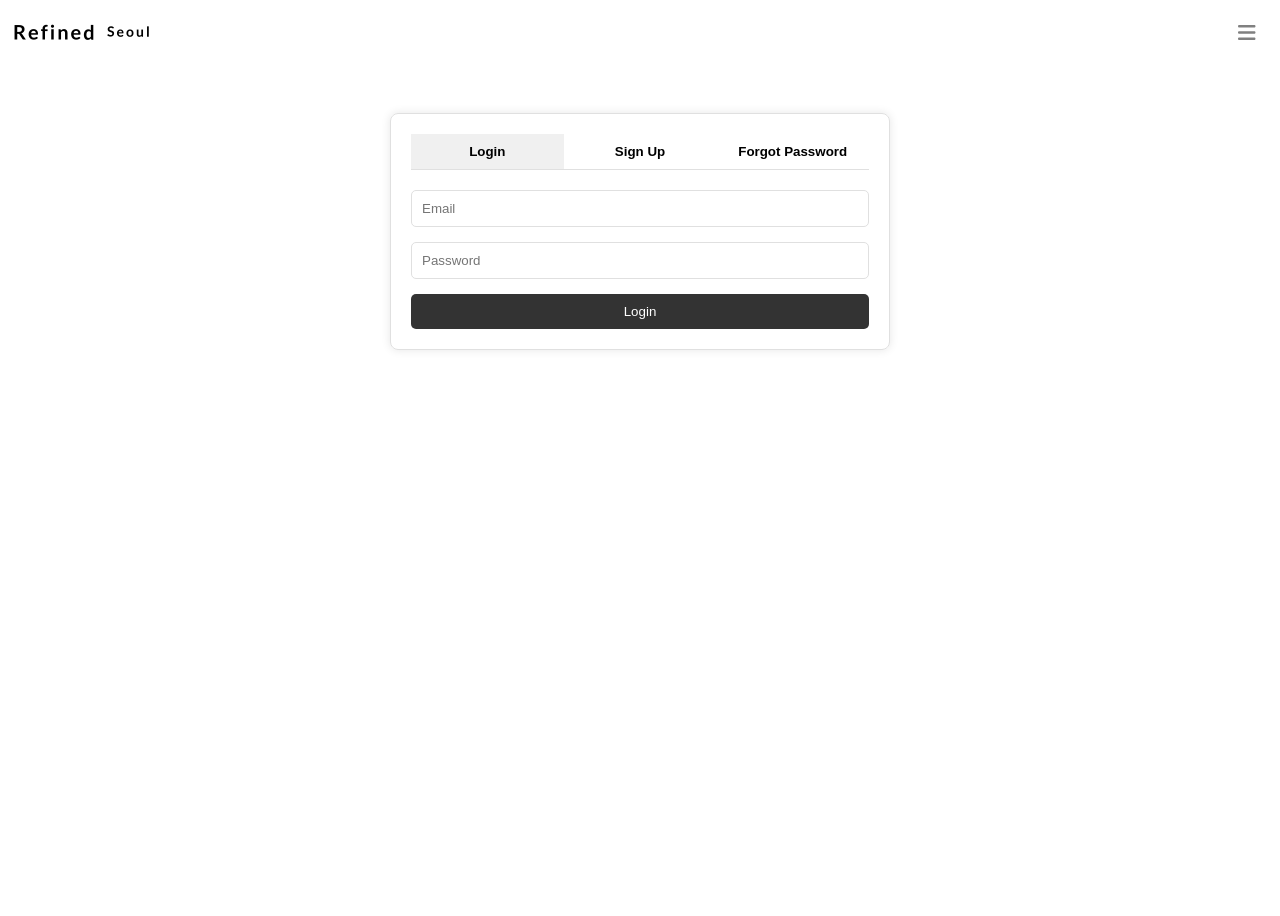
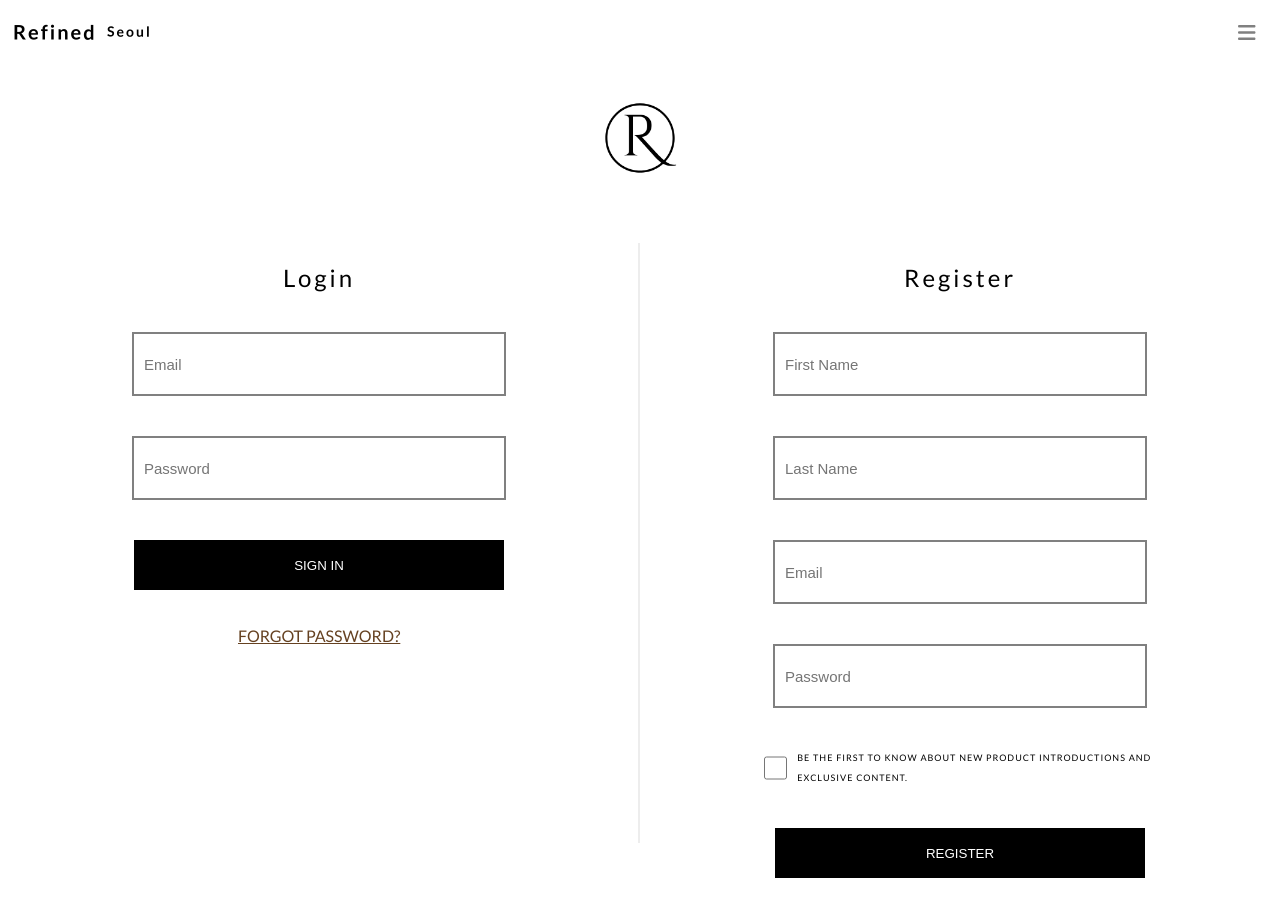
Before and after one commit to JunLee8108/Refined, a React (Create React App) app: page /Account in a window 1280 px wide. Shown: the top 916 px of the page. Before the commit the page ends 800 px from the top, so only its background shows below. Built offline with nearby package versions, Linux system fonts and the light colour scheme.

Commit message:
account page added

```diff
--- a/src/components/helpers/ItemSection.css
+++ b/src/components/helpers/ItemSection.css
@@ -8,7 +8,7 @@
 
 .item-top-bg-fade {
   opacity: 1;
-  transition: all 1s;
+  transition: all 1.3s;
 }
 
 .item-title {
--- a/src/components/helpers/Navbar.css
+++ b/src/components/helpers/Navbar.css
@@ -107,6 +107,14 @@ nav {
 .nav-menu li {
   margin-left: 20px;
   margin-right: 20px;
+}
+
+.nav-menu button {
+  border: none;
+  background-color: transparent;
+  width: 40px;
+  height: 30px;
+  cursor: pointer;
 }
 
 .nav-search {
--- a/src/components/helpers/Navbar.js
+++ b/src/components/helpers/Navbar.js
@@ -284,14 +284,12 @@ function Navbar() {
         </ul>
 
         <ul className="nav-menu display-flex-start">
-          <li>
-            <FontAwesomeIcon
-              icon="fa-solid fa-user-large"
-              size="lg"
-              onClick={() => {
-                closeContentsModal("/Account");
-              }}
-            />
+          <li
+            onClick={() => {
+              closeContentsModal("/Account");
+            }}
+          >
+            ACCOUNT
           </li>
           <li
             onClick={() => {
@@ -414,7 +412,11 @@ function Navbar() {
             <center>
               <div className="border-line-navbar"></div>
             </center>
-            <li>
+            <li
+              onClick={() => {
+                closeContentsModal("/Account");
+              }}
+            >
               <FontAwesomeIcon icon="fa-solid fa-user-large" size="lg" />
             </li>
             <li
--- a/src/components/pages/Account.css
+++ b/src/components/pages/Account.css
@@ -1,64 +1,157 @@
 .account-container {
-  width: 100%;
-  max-width: 500px;
-  margin: 50px auto;
-  padding: 20px;
-  border: 1px solid #e0e0e0;
-  border-radius: 8px;
-  box-shadow: 0px 0px 10px rgba(0, 0, 0, 0.1);
+  opacity: 0;
 }
 
-.account-nav {
-  display: flex;
-  justify-content: space-between;
-  border-bottom: 1px solid #e0e0e0;
-  margin-bottom: 20px;
+.account-container-fade {
+  opacity: 1;
+  transition: all 1.3s;
 }
 
-.account-nav button {
-  flex: 1;
-  padding: 10px;
-  border: none;
-  background-color: transparent;
-  cursor: pointer;
-  font-weight: bold;
-  transition: background-color 0.3s ease;
+.account-logo-container {
+  position: relative;
+  height: 150px;
+  background-image: url("../../../public/img/logo.png");
+  background-position: center;
+  background-size: contain;
+  background-repeat: no-repeat;
+  margin-left: auto;
+  margin-right: auto;
+  margin-bottom: 30px;
 }
 
-.account-nav button.active {
-  background-color: #f0f0f0;
+.account-logo-container button {
+  position: absolute;
+  width: 80px;
+  height: 80px;
+  cursor: pointer;
+  background-color: transparent;
+  border: none;
+  left: 50%;
+  top: 50%;
+  transform: translate(-50%, -50%);
 }
 
-.login-form,
-.signup-form,
-.forgot-form {
+.account-login-signup-container {
+  width: 70%;
+  height: 600px;
+  margin-left: auto;
+  margin-right: auto;
+  display: flex;
+  max-width: 1920px;
+}
+
+.account-login-signup-container form {
+  display: flex;
+  justify-content: center;
+  align-items: center;
+  flex-direction: column;
+  width: 50%;
+}
+
+.account-login-signup-container form h2 {
+  margin-bottom: 40px;
+  font-weight: 500;
+  letter-spacing: 3px;
+}
+
+.account-login-signup-container input[type="text"],
+.account-login-signup-container input[type="email"],
+.account-login-signup-container input[type="password"] {
+  width: 90%;
+  max-width: 350px;
+  height: 40px;
+  margin-bottom: 40px;
+  font-size: 15px;
+  padding: 10px;
+  border: 2px solid grey;
+}
+
+.account-login-signup-container button {
+  width: 97%;
+  max-width: 370px;
+  height: 50px;
+  border: none;
+  background-color: black;
+  color: white;
+  margin-bottom: 20px;
+  cursor: pointer;
+}
+
+.account-checkbox-container {
+  display: flex;
+  justify-content: center;
+  align-items: center;
+  margin-bottom: 40px;
+}
+
+.account-checkbox {
+  margin-right: 10px;
+  padding: 0;
+  width: 30px;
+  height: 30px;
+}
+
+.account-checkbox-container label {
+  font-size: 9px;
+  letter-spacing: 1px;
+  line-height: 20px;
+}
+
+.account-login-flexbox {
+  width: 50%;
   display: flex;
   flex-direction: column;
+  align-items: center;
+  border-right: 2px solid #ededed;
 }
 
-.login-form input,
-.signup-form input,
-.forgot-form input {
-  padding: 10px;
-  margin-bottom: 15px;
-  border: 1px solid #e0e0e0;
-  border-radius: 5px;
+.account-login-flexbox p {
+  text-decoration: underline;
+  color: #654121;
 }
 
-.login-form button,
-.signup-form button,
-.forgot-form button {
-  padding: 10px;
-  background-color: #333;
-  color: #fff;
-  border: none;
-  border-radius: 5px;
-  cursor: pointer;
-  transition: background-color 0.3s ease;
+.account-signup-flexbox {
+  width: 50%;
+  display: flex;
+  flex-direction: column;
+  align-items: center;
 }
 
-.login-form button:hover,
-.signup-form button:hover,
-.forgot-form button:hover {
-  background-color: #555;
+.account-signup-flexbox button {
+  margin-bottom: 50px;
 }
+
+@media screen and (min-width: 768px) and (max-width: 1280px) {
+  .account-login-signup-container {
+    width: 100%;
+  }
+
+  .account-login-signup-container form {
+    width: 70%;
+    max-width: 400px;
+  }
+}
+
+@media screen and (max-width: 767px) {
+  .account-logo-container {
+    margin-bottom: 0px;
+  }
+
+  .account-login-signup-container {
+    flex-wrap: wrap;
+    gap: 30px;
+  }
+
+  .account-login-signup-container form {
+    width: 100%;
+  }
+
+  .account-login-flexbox {
+    width: 100%;
+    border-right: none;
+  }
+
+  .account-signup-flexbox {
+    width: 100%;
+  }
+}
--- a/src/components/pages/Account.js
+++ b/src/components/pages/Account.js
@@ -1,55 +1,75 @@
-import React, { useState } from "react";
 import "./Account.css";
+import { useState, useEffect } from "react";
 
-function Account() {
-  const [activeTab, setActiveTab] = useState("login");
+import { useNavigate } from "react-router-dom";
+
+export default function Account() {
+  const navigate = useNavigate();
+  const [fade, setFade] = useState(false);
+
+  useEffect(() => {
+    let timer;
+    const onPageLoad = () => {
+      timer = setTimeout(() => {
+        setFade("account-container-fade");
+      }, 200);
+    };
+
+    if (document.readyState === "complete") {
+      onPageLoad();
+    } else {
+      window.addEventListener("load", onPageLoad);
+    }
+
+    return () => {
+      clearTimeout(timer);
+      setFade("");
+      window.removeEventListener("load", onPageLoad);
+    };
+  }, []);
 
   return (
-    <div className="account-container">
-      <div className="account-nav">
-        <button
-          onClick={() => setActiveTab("login")}
-          className={activeTab === "login" ? "active" : ""}
-        >
-          Login
-        </button>
-        <button
-          onClick={() => setActiveTab("signup")}
-          className={activeTab === "signup" ? "active" : ""}
-        >
-          Sign Up
-        </button>
-        <button
-          onClick={() => setActiveTab("forgot")}
-          className={activeTab === "forgot" ? "active" : ""}
-        >
-          Forgot Password
-        </button>
+    <>
+      <div className={"account-container " + fade}>
+        <div className="account-logo-container">
+          <button onClick={() => navigate("/")}></button>
+        </div>
+
+        <div className="account-login-signup-container">
+          <div className="account-login-flexbox">
+            <form>
+              <h2>Login</h2>
+              <input type="email" placeholder="Email" required></input>
+              <input type="password" placeholder="Password" required></input>
+              <button type="submit">SIGN IN</button>
+              <p>FORGOT PASSWORD?</p>
+            </form>
+          </div>
+          <div className="account-signup-flexbox">
+            <form>
+              <h2>Register</h2>
+              <input type="text" placeholder="First Name" required></input>
+              <input type="text" placeholder="Last Name" required></input>
+              <input type="email" placeholder="Email" required></input>
+              <input type="password" placeholder="Password" required></input>
+              <div className="account-checkbox-container">
+                <input
+                  type="checkbox"
+                  id="sign-up-checkbox"
+                  className="account-checkbox"
+                  required
+                ></input>
+                <label htmlFor="sign-up-checkbox">
+                  BE THE FIRST TO KNOW ABOUT NEW PRODUCT INTRODUCTIONS AND
+                  EXCLUSIVE CONTENT.
+                </label>
+              </div>
+
+              <button>REGISTER</button>
+            </form>
+          </div>
+        </div>
       </div>
-      {activeTab === "login" && (
-        <div className="login-form">
-          <input type="text" placeholder="Email" />
-          <input type="password" placeholder="Password" />
-          <button>Login</button>
-        </div>
-      )}
-      {activeTab === "signup" && (
-        <div className="signup-form">
-          <input type="text" placeholder="Full Name" />
-          <input type="text" placeholder="Email" />
-          <input type="password" placeholder="Password" />
-          <input type="password" placeholder="Confirm Password" />
-          <button>Sign Up</button>
-        </div>
-      )}
-      {activeTab === "forgot" && (
-        <div className="forgot-form">
-          <input type="text" placeholder="Email" />
-          <button>Reset Password</button>
-        </div>
-      )}
-    </div>
+    </>
   );
 }
-
-export default Account;
```
Also changed, not shown: public/img/logo.png (added).
